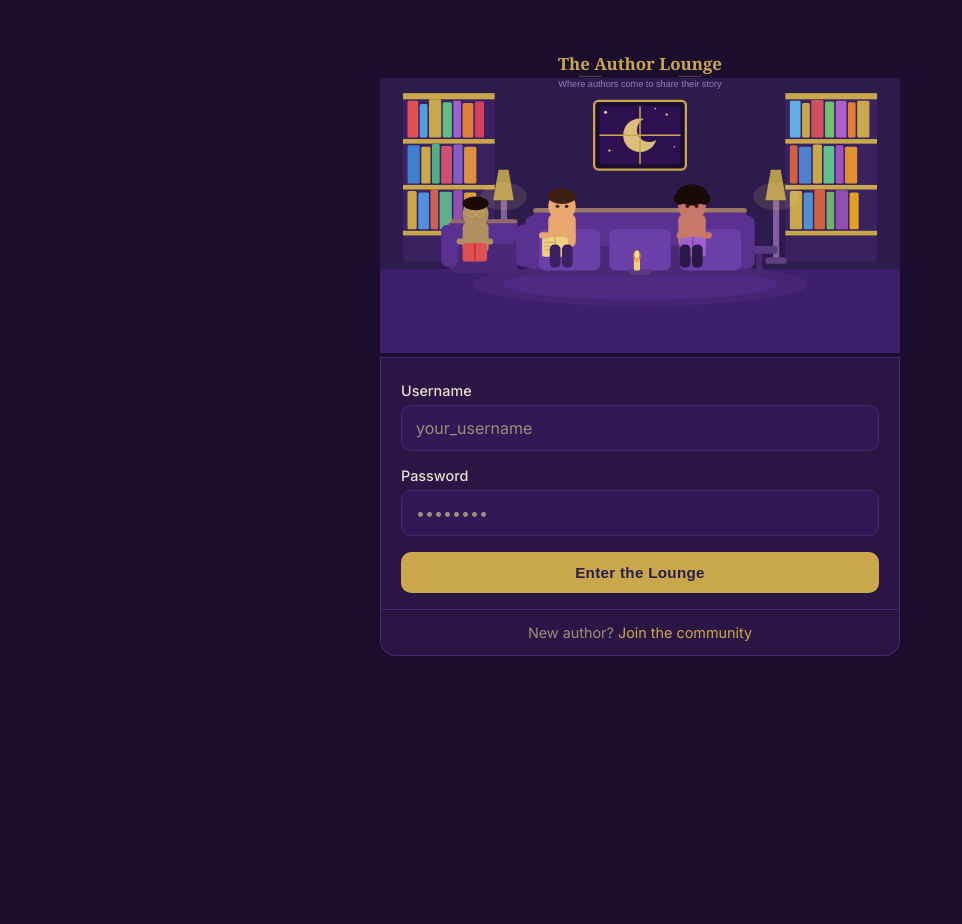
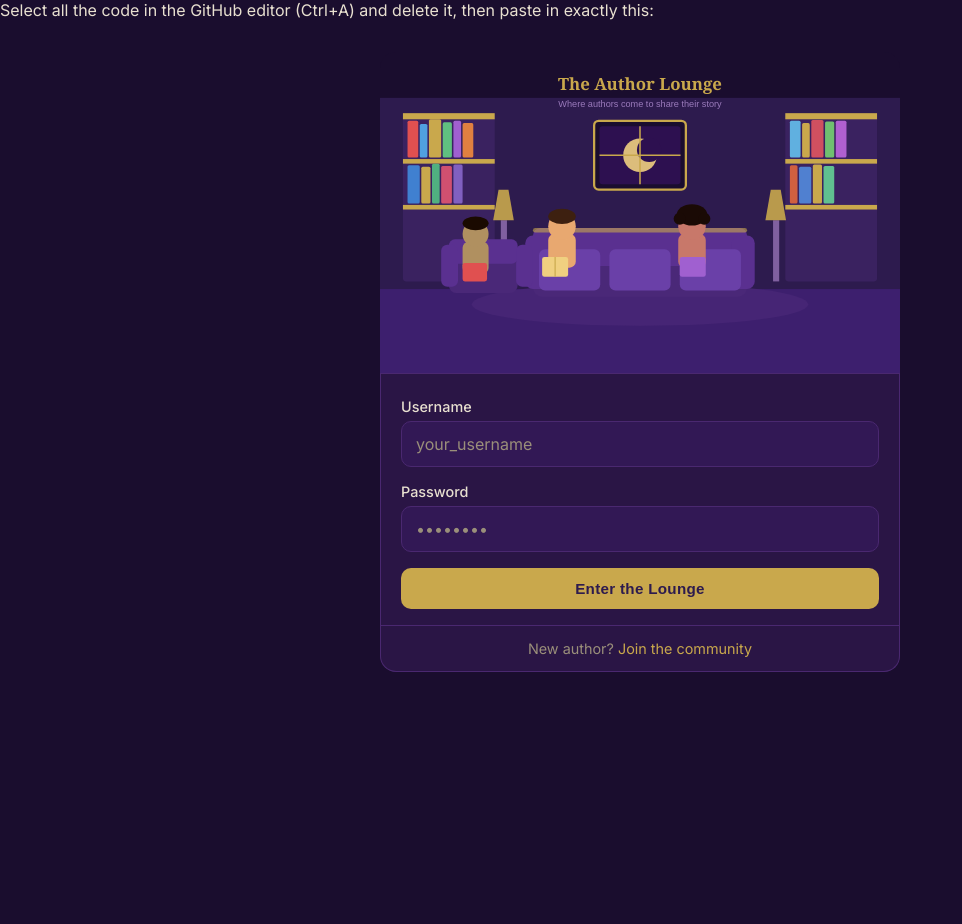
Before and after one commit to aj347102-netizen/The-Author-Lounge, a Flask app: page /login in a window 1280 px wide. Shown: the whole page, without its empty margins (0-962 px from the left). Before the commit the page ends 656 px from the top, so only its background shows below. Run offline with Flask 3, Linux system fonts and the light colour scheme.

Commit message:
Update login.html

```diff
--- a/author_community/templates/login.html
+++ b/author_community/templates/login.html
@@ -1,87 +1,52 @@
+Select all the code in the GitHub editor (Ctrl+A) and delete it, then paste in exactly this:
 {% extends 'base.html' %}
 {% block content %}
 <div class="auth-page">
   <div class="auth-card">
-
-    <!-- Lounge Illustration -->
     <div class="lounge-illustration">
       <svg width="100%" viewBox="0 0 680 420" role="img">
-        <title>The Author Lounge — cozy reading scene</title>
-        <desc>A warm purple and gold scene with authors relaxing on a couch and armchair, reading books</desc>
+        <title>The Author Lounge</title>
         <rect width="680" height="420" fill="#1A0D2E"/>
         <rect x="0" y="60" width="680" height="280" fill="#2D1B4E"/>
         <rect x="0" y="310" width="680" height="110" fill="#3D1F6E"/>
         <ellipse cx="340" cy="330" rx="220" ry="28" fill="#4A2878" opacity="0.7"/>
-        <ellipse cx="340" cy="330" rx="180" ry="20" fill="#5A3090" opacity="0.5"/>
-        <!-- Bookshelf left -->
         <rect x="30" y="80" width="120" height="220" rx="4" fill="#3A2260"/>
         <rect x="30" y="80" width="120" height="8" fill="#C9A84C"/>
         <rect x="30" y="140" width="120" height="6" fill="#C9A84C"/>
         <rect x="30" y="200" width="120" height="6" fill="#C9A84C"/>
-        <rect x="30" y="260" width="120" height="6" fill="#C9A84C"/>
-        <rect x="36" y="90" width="14" height="48" rx="2" fill="#E05050"/><rect x="52" y="94" width="10" height="44" rx="2" fill="#50A0E0"/><rect x="64" y="88" width="16" height="50" rx="2" fill="#C9A84C"/><rect x="82" y="92" width="12" height="46" rx="2" fill="#60C080"/><rect x="96" y="90" width="10" height="48" rx="2" fill="#A060D0"/><rect x="108" y="93" width="14" height="45" rx="2" fill="#E08040"/><rect x="124" y="91" width="12" height="47" rx="2" fill="#D04060"/>
-        <rect x="36" y="148" width="16" height="50" rx="2" fill="#4080D0"/><rect x="54" y="150" width="12" height="48" rx="2" fill="#C9A84C"/><rect x="68" y="146" width="10" height="52" rx="2" fill="#50B080"/><rect x="80" y="149" width="14" height="49" rx="2" fill="#D05070"/><rect x="96" y="147" width="12" height="51" rx="2" fill="#8060C0"/><rect x="110" y="150" width="16" height="48" rx="2" fill="#E09040"/>
-        <rect x="36" y="208" width="12" height="50" rx="2" fill="#C9A84C"/><rect x="50" y="210" width="14" height="48" rx="2" fill="#5090E0"/><rect x="66" y="206" width="10" height="52" rx="2" fill="#D06050"/><rect x="78" y="209" width="16" height="49" rx="2" fill="#60B090"/><rect x="96" y="207" width="12" height="51" rx="2" fill="#9050B0"/><rect x="110" y="210" width="16" height="48" rx="2" fill="#E0A030"/>
-        <!-- Bookshelf right -->
+        <rect x="36" y="90" width="14" height="48" rx="2" fill="#E05050"/><rect x="52" y="94" width="10" height="44" rx="2" fill="#50A0E0"/><rect x="64" y="88" width="16" height="50" rx="2" fill="#C9A84C"/><rect x="82" y="92" width="12" height="46" rx="2" fill="#60C080"/><rect x="96" y="90" width="10" height="48" rx="2" fill="#A060D0"/><rect x="108" y="93" width="14" height="45" rx="2" fill="#E08040"/>
+        <rect x="36" y="148" width="16" height="50" rx="2" fill="#4080D0"/><rect x="54" y="150" width="12" height="48" rx="2" fill="#C9A84C"/><rect x="68" y="146" width="10" height="52" rx="2" fill="#50B080"/><rect x="80" y="149" width="14" height="49" rx="2" fill="#D05070"/><rect x="96" y="147" width="12" height="51" rx="2" fill="#8060C0"/>
         <rect x="530" y="80" width="120" height="220" rx="4" fill="#3A2260"/>
         <rect x="530" y="80" width="120" height="8" fill="#C9A84C"/>
         <rect x="530" y="140" width="120" height="6" fill="#C9A84C"/>
         <rect x="530" y="200" width="120" height="6" fill="#C9A84C"/>
-        <rect x="530" y="260" width="120" height="6" fill="#C9A84C"/>
-        <rect x="536" y="90" width="14" height="48" rx="2" fill="#60B0E0"/><rect x="552" y="93" width="10" height="45" rx="2" fill="#C9A84C"/><rect x="564" y="89" width="16" height="49" rx="2" fill="#D05060"/><rect x="582" y="91" width="12" height="47" rx="2" fill="#70C070"/><rect x="596" y="90" width="14" height="48" rx="2" fill="#B060D0"/><rect x="612" y="92" width="10" height="46" rx="2" fill="#E08030"/><rect x="624" y="90" width="16" height="48" rx="2" fill="#C9A84C"/>
-        <rect x="536" y="148" width="10" height="50" rx="2" fill="#D06040"/><rect x="548" y="150" width="16" height="48" rx="2" fill="#5080D0"/><rect x="566" y="147" width="12" height="51" rx="2" fill="#C9A84C"/><rect x="580" y="149" width="14" height="49" rx="2" fill="#60C090"/><rect x="596" y="148" width="10" height="50" rx="2" fill="#A050C0"/><rect x="608" y="150" width="16" height="48" rx="2" fill="#E09030"/>
-        <rect x="536" y="208" width="16" height="50" rx="2" fill="#C9A84C"/><rect x="554" y="210" width="12" height="48" rx="2" fill="#5090D0"/><rect x="568" y="206" width="14" height="52" rx="2" fill="#D06040"/><rect x="584" y="209" width="10" height="49" rx="2" fill="#70B070"/><rect x="596" y="207" width="16" height="51" rx="2" fill="#9050B0"/><rect x="614" y="210" width="12" height="48" rx="2" fill="#E0A020"/>
-        <!-- Moon window -->
+        <rect x="536" y="90" width="14" height="48" rx="2" fill="#60B0E0"/><rect x="552" y="93" width="10" height="45" rx="2" fill="#C9A84C"/><rect x="564" y="89" width="16" height="49" rx="2" fill="#D05060"/><rect x="582" y="91" width="12" height="47" rx="2" fill="#70C070"/><rect x="596" y="90" width="14" height="48" rx="2" fill="#B060D0"/>
+        <rect x="536" y="148" width="10" height="50" rx="2" fill="#D06040"/><rect x="548" y="150" width="16" height="48" rx="2" fill="#5080D0"/><rect x="566" y="147" width="12" height="51" rx="2" fill="#C9A84C"/><rect x="580" y="149" width="14" height="49" rx="2" fill="#60C090"/>
         <rect x="280" y="90" width="120" height="90" rx="6" fill="#1A0D2E" stroke="#C9A84C" stroke-width="3"/>
         <rect x="287" y="97" width="106" height="76" rx="4" fill="#2D1050"/>
         <circle cx="340" cy="135" r="22" fill="#F0D080" opacity="0.9"/>
         <circle cx="352" cy="128" r="16" fill="#2D1050"/>
-        <circle cx="295" cy="105" r="2" fill="#F0D080"/><circle cx="375" cy="108" r="1.5" fill="#F0D080"/><circle cx="360" cy="100" r="1" fill="#F0D080"/><circle cx="300" cy="155" r="1.5" fill="#F0D080"/><circle cx="385" cy="150" r="1" fill="#F0D080"/>
         <line x1="340" y1="97" x2="340" y2="173" stroke="#C9A84C" stroke-width="2"/>
         <line x1="287" y1="135" x2="393" y2="135" stroke="#C9A84C" stroke-width="2"/>
-        <!-- Lamps -->
-        <rect x="158" y="220" width="8" height="80" fill="#8060A0"/><rect x="148" y="295" width="28" height="8" rx="3" fill="#604080"/><polygon points="148,220 175,220 168,180 155,180" fill="#C9A84C" opacity="0.9"/><ellipse cx="162" cy="215" rx="30" ry="18" fill="#F0D080" opacity="0.12"/>
-        <rect x="514" y="220" width="8" height="80" fill="#8060A0"/><rect x="504" y="295" width="28" height="8" rx="3" fill="#604080"/><polygon points="504,220 531,220 524,180 511,180" fill="#C9A84C" opacity="0.9"/><ellipse cx="518" cy="215" rx="30" ry="18" fill="#F0D080" opacity="0.12"/>
-        <!-- Side tables -->
-        <rect x="160" y="280" width="60" height="10" rx="4" fill="#5A3A80"/><rect x="172" y="290" width="8" height="30" fill="#4A2870"/><rect x="192" y="290" width="8" height="30" fill="#4A2870"/>
-        <ellipse cx="190" cy="278" rx="10" ry="5" fill="#C9A84C" opacity="0.8"/><rect x="182" y="272" width="16" height="8" rx="3" fill="#F0D080"/>
-        <rect x="460" y="280" width="60" height="10" rx="4" fill="#5A3A80"/><rect x="472" y="290" width="8" height="30" fill="#4A2870"/><rect x="492" y="290" width="8" height="30" fill="#4A2870"/>
-        <rect x="465" y="272" width="22" height="10" rx="2" fill="#C9A84C"/>
-        <!-- Sofa -->
+        <rect x="158" y="220" width="8" height="80" fill="#8060A0"/><polygon points="148,220 175,220 168,180 155,180" fill="#C9A84C" opacity="0.9"/>
+        <rect x="514" y="220" width="8" height="80" fill="#8060A0"/><polygon points="504,220 531,220 524,180 511,180" fill="#C9A84C" opacity="0.9"/>
         <rect x="200" y="270" width="280" height="50" rx="12" fill="#4A2878"/>
         <rect x="200" y="230" width="280" height="50" rx="10" fill="#5A3090"/>
         <rect x="190" y="240" width="30" height="70" rx="10" fill="#5A3090"/>
         <rect x="460" y="240" width="30" height="70" rx="10" fill="#5A3090"/>
         <rect x="208" y="258" width="80" height="54" rx="8" fill="#6A40A8"/><rect x="300" y="258" width="80" height="54" rx="8" fill="#6A40A8"/><rect x="392" y="258" width="80" height="54" rx="8" fill="#6A40A8"/>
         <rect x="200" y="230" width="280" height="6" rx="3" fill="#C9A84C" opacity="0.6"/>
-        <!-- Person 1 -->
-        <rect x="220" y="238" width="36" height="44" rx="8" fill="#E8A870"/><circle cx="238" cy="228" r="18" fill="#E8A870"/><ellipse cx="238" cy="215" rx="18" ry="10" fill="#3D2010"/><ellipse cx="232" cy="228" rx="2.5" ry="2" fill="#3D2010"/><ellipse cx="244" cy="228" rx="2.5" ry="2" fill="#3D2010"/>
-        <rect x="212" y="268" width="34" height="26" rx="3" fill="#F0D080"/><line x1="229" y1="268" x2="229" y2="294" stroke="#C9A84C" stroke-width="1.5"/><line x1="215" y1="275" x2="227" y2="275" stroke="#8060A0" stroke-width="1" opacity="0.6"/><line x1="215" y1="280" x2="227" y2="280" stroke="#8060A0" stroke-width="1" opacity="0.6"/><line x1="215" y1="285" x2="227" y2="285" stroke="#8060A0" stroke-width="1" opacity="0.6"/>
-        <rect x="208" y="262" width="14" height="8" rx="4" fill="#E8A870"/><rect x="242" y="262" width="14" height="8" rx="4" fill="#E8A870"/>
-        <rect x="222" y="278" width="14" height="30" rx="6" fill="#3A2260"/><rect x="238" y="278" width="14" height="30" rx="6" fill="#3A2260"/>
-        <!-- Person 2 -->
-        <rect x="390" y="238" width="36" height="44" rx="8" fill="#C8786A"/><circle cx="408" cy="228" r="18" fill="#C8786A"/><ellipse cx="408" cy="213" rx="20" ry="14" fill="#1A0A05"/><circle cx="392" cy="218" r="8" fill="#1A0A05"/><circle cx="424" cy="218" r="8" fill="#1A0A05"/><circle cx="408" cy="208" r="9" fill="#1A0A05"/>
-        <ellipse cx="402" cy="228" rx="2.5" ry="2" fill="#3D1505"/><ellipse cx="414" cy="228" rx="2.5" ry="2" fill="#3D1505"/>
-        <rect x="392" y="268" width="34" height="26" rx="3" fill="#A060D0"/><line x1="409" y1="268" x2="409" y2="294" stroke="#7040A0" stroke-width="1.5"/>
-        <rect x="388" y="262" width="14" height="8" rx="4" fill="#C8786A"/><rect x="420" y="262" width="14" height="8" rx="4" fill="#C8786A"/>
-        <rect x="392" y="278" width="14" height="30" rx="6" fill="#2A1845"/><rect x="408" y="278" width="14" height="30" rx="6" fill="#2A1845"/>
-        <!-- Armchair person -->
+        <rect x="220" y="238" width="36" height="44" rx="8" fill="#E8A870"/><circle cx="238" cy="228" r="18" fill="#E8A870"/><ellipse cx="238" cy="215" rx="18" ry="10" fill="#3D2010"/>
+        <rect x="212" y="268" width="34" height="26" rx="3" fill="#F0D080"/><line x1="229" y1="268" x2="229" y2="294" stroke="#C9A84C" stroke-width="1.5"/>
+        <rect x="390" y="238" width="36" height="44" rx="8" fill="#C8786A"/><circle cx="408" cy="228" r="18" fill="#C8786A"/><ellipse cx="408" cy="213" rx="20" ry="14" fill="#1A0A05"/><circle cx="392" cy="218" r="8" fill="#1A0A05"/><circle cx="424" cy="218" r="8" fill="#1A0A05"/>
+        <rect x="392" y="268" width="34" height="26" rx="3" fill="#A060D0"/>
         <rect x="90" y="270" width="90" height="45" rx="10" fill="#4A2878"/><rect x="90" y="245" width="90" height="32" rx="8" fill="#5A3090"/><rect x="80" y="252" width="22" height="55" rx="8" fill="#5A3090"/><rect x="178" y="252" width="22" height="55" rx="8" fill="#5A3090"/>
-        <rect x="90" y="245" width="90" height="5" rx="2" fill="#C9A84C" opacity="0.5"/>
         <rect x="108" y="248" width="34" height="42" rx="8" fill="#B09060"/><circle cx="125" cy="238" r="17" fill="#B09060"/><ellipse cx="125" cy="224" rx="17" ry="9" fill="#1A0A00"/>
-        <ellipse cx="120" cy="238" rx="5" ry="3.5" fill="none" stroke="#C9A84C" stroke-width="1.2"/><ellipse cx="131" cy="238" rx="5" ry="3.5" fill="none" stroke="#C9A84C" stroke-width="1.2"/><line x1="125" y1="238" x2="126" y2="238" stroke="#C9A84C" stroke-width="1.2"/>
-        <rect x="108" y="276" width="32" height="24" rx="3" fill="#E05050"/><line x1="124" y1="276" x2="124" y2="300" stroke="#B03030" stroke-width="1.5"/>
-        <rect x="100" y="270" width="12" height="8" rx="4" fill="#B09060"/><rect x="136" y="270" width="12" height="8" rx="4" fill="#B09060"/>
-        <!-- Candle -->
-        <rect x="326" y="310" width="28" height="8" rx="3" fill="#5A3A80"/><rect x="332" y="296" width="8" height="16" rx="2" fill="#F0D080"/><ellipse cx="336" cy="293" rx="5" ry="8" fill="#F0A030" opacity="0.7"/><ellipse cx="336" cy="291" rx="3" ry="5" fill="#FFEE88" opacity="0.9"/>
-        <!-- Title -->
+        <rect x="108" y="276" width="32" height="24" rx="3" fill="#E05050"/>
         <text x="340" y="50" text-anchor="middle" font-family="Georgia, serif" font-size="22" font-weight="700" fill="#C9A84C">The Author Lounge</text>
         <text x="340" y="72" text-anchor="middle" font-family="Arial, sans-serif" font-size="12" fill="#9A7ABB">Where authors come to share their story</text>
-        <line x1="260" y1="58" x2="290" y2="58" stroke="#C9A84C" stroke-width="1" opacity="0.5"/>
-        <line x1="390" y1="58" x2="420" y2="58" stroke="#C9A84C" stroke-width="1" opacity="0.5"/>
       </svg>
     </div>
-
     <form method="POST" action="{{ url_for('login') }}">
       <div class="form-group">
         <label>Username</label>
@@ -97,3 +62,13 @@
   </div>
 </div>
 {% endblock %}
+Then scroll down and click "Commit changes". Let me know when done!
+        .cc-install-nudge { container-type: inline-size; }
+        @keyframes ccInstallNudgeIn {
+          from { opacity: 0; transform: translateY(8px); }
+          to   { opacity: 1; transform: translateY(0); }
+        }
+        @container (max-width: 450px) {
+          .cc-install-nudge-icon { display: none; }
+        }
+      Keep going in Claude CodeSwitch to Claude Code and let Claude work directly in your repo, running and testing as it goes.Open Claude CodeAskSonnet 4.6
```
